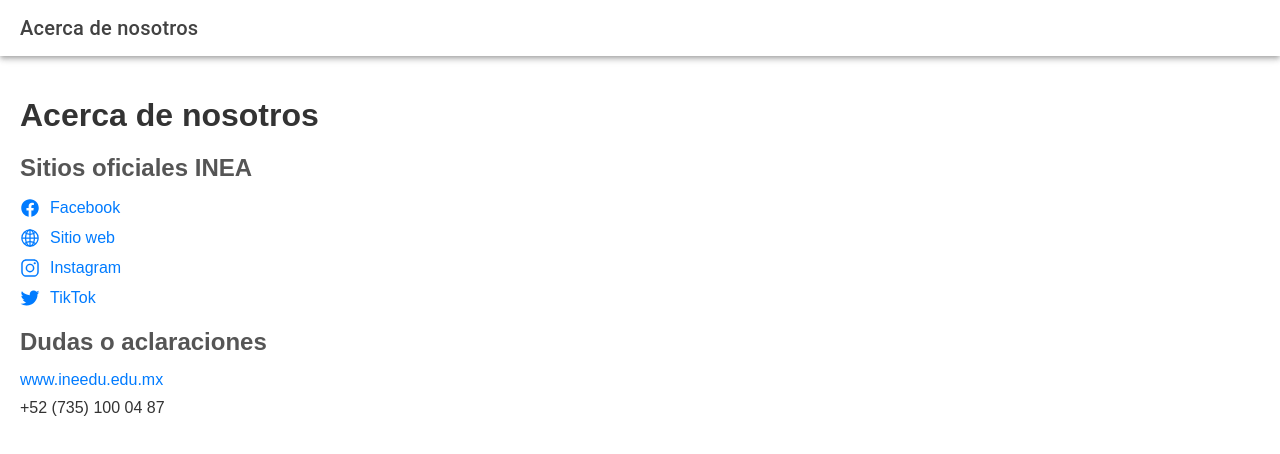
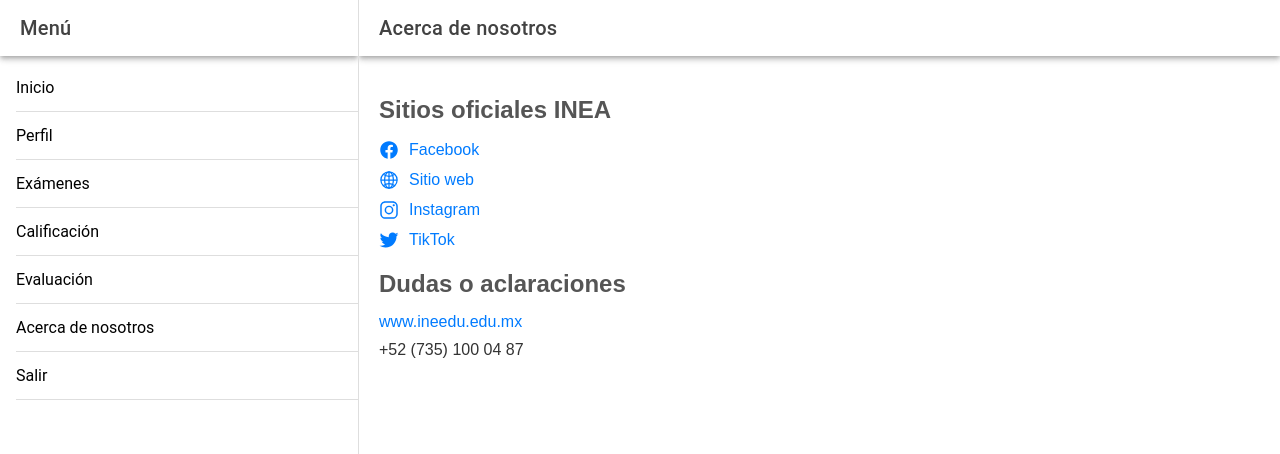
Before and after one commit to SaraiTR173/INEDU, a React (Vite) app: page /acerca-de-nosotros in a window 1280 px wide. Shown: the top 454 px of the page. Built offline with nearby package versions, Linux system fonts and the light colour scheme.

Commit message:
Ligeras ediciones, intento de correción de errores

```diff
--- a/src/App.tsx
+++ b/src/App.tsx
@@ -15,7 +15,10 @@
     <IonApp>
         <IonReactRouter>
             <IonSplitPane contentId="main-content">
+                {/* Menú lateral */}
                 <Menu />
+
+                {/* Contenido principal */}
                 <IonRouterOutlet id="main-content">
                     <Route exact path="/" component={Home} />
                     <Route exact path="/inicio" component={Home} />
--- a/src/components/AcercaDeNosotros.tsx
+++ b/src/components/AcercaDeNosotros.tsx
@@ -14,7 +14,6 @@
             </IonHeader>
             <IonContent className="ion-padding">
                 <div className="acerca-de-nosotros">
-                    <h1>Acerca de nosotros</h1>
 
                     {/* Sección de sitios oficiales */}
                     <div className="sitios-oficiales">
--- a/src/components/Menu.tsx
+++ b/src/components/Menu.tsx
@@ -1,17 +1,5 @@
-import React, { useEffect } from 'react';
-import {
-    IonMenu,
-    IonHeader,
-    IonToolbar,
-    IonTitle,
-    IonContent,
-    IonList,
-    IonItem,
-    IonLabel,
-    IonButtons,
-    IonMenuButton,
-    IonPage,
-} from '@ionic/react';
+import React from 'react';
+import { IonMenu, IonHeader, IonToolbar, IonTitle, IonContent, IonList, IonItem, IonLabel } from '@ionic/react';
 import { useHistory } from 'react-router-dom';
 
 const Menu: React.FC = () => {
@@ -21,27 +9,7 @@
         history.push(path);
     };
 
-    // Función para manejar el evento de teclado (Ctrl + I)
-    const handleKeyDown = (event: KeyboardEvent) => {
-        if (event.ctrlKey && event.key === 'i') {
-            const menu = document.querySelector('ion-menu');
-            if (menu) {
-                menu.open();
-            }
-        }
-    };
-
-    // Agregar el evento al montar el componente
-    useEffect(() => {
-        document.addEventListener('keydown', handleKeyDown);
-        return () => {
-            document.removeEventListener('keydown', handleKeyDown);
-        };
-    }, []);
-
     return (
-        <>
-            {/* Menú desplegable */}
         <IonMenu contentId="main-content">
             <IonHeader>
                 <IonToolbar>
@@ -74,23 +42,6 @@
                 </IonList>
             </IonContent>
         </IonMenu>
-
-            {/* Página principal */}
-            <IonPage id="main-content">
-                <IonHeader>
-                    <IonToolbar>
-                        {/* Botón para abrir el menú */}
-                        <IonButtons slot="start">
-                            <IonMenuButton />
-                        </IonButtons>
-                        <IonTitle>Menú</IonTitle>
-                    </IonToolbar>
-                </IonHeader>
-                <IonContent className="ion-padding">
-                    <p>Presiona el botón en la barra de herramientas o usa <strong>Ctrl + I</strong> para abrir el menú.</p>
-                </IonContent>
-            </IonPage>
-        </>
     );
 };
 
--- a/src/pages/Home.tsx
+++ b/src/pages/Home.tsx
@@ -1,18 +1,20 @@
 import React from 'react';
-import { IonContent, IonHeader, IonPage, IonTitle, IonToolbar, IonMenuButton } from '@ionic/react';
+import { IonContent, IonHeader, IonPage, IonTitle, IonToolbar, IonButtons, IonMenuButton } from '@ionic/react';
 
 const Home: React.FC = () => {
     return (
         <IonPage>
             <IonHeader>
                 <IonToolbar>
-                    <IonMenuButton slot="start" />
+                    <IonButtons slot="start">
+                        <IonMenuButton />
+                    </IonButtons>
                     <IonTitle>Inicio</IonTitle>
                 </IonToolbar>
             </IonHeader>
             <IonContent className="ion-padding">
                 <h1>Bienvenido al INEA</h1>
-                {/* Contenido de la página de inicio */}
+                <p>Selecciona una opción del menú para continuar.</p>
             </IonContent>
         </IonPage>
     );
```
Lines whose indentation alone changed are shown as unchanged.
